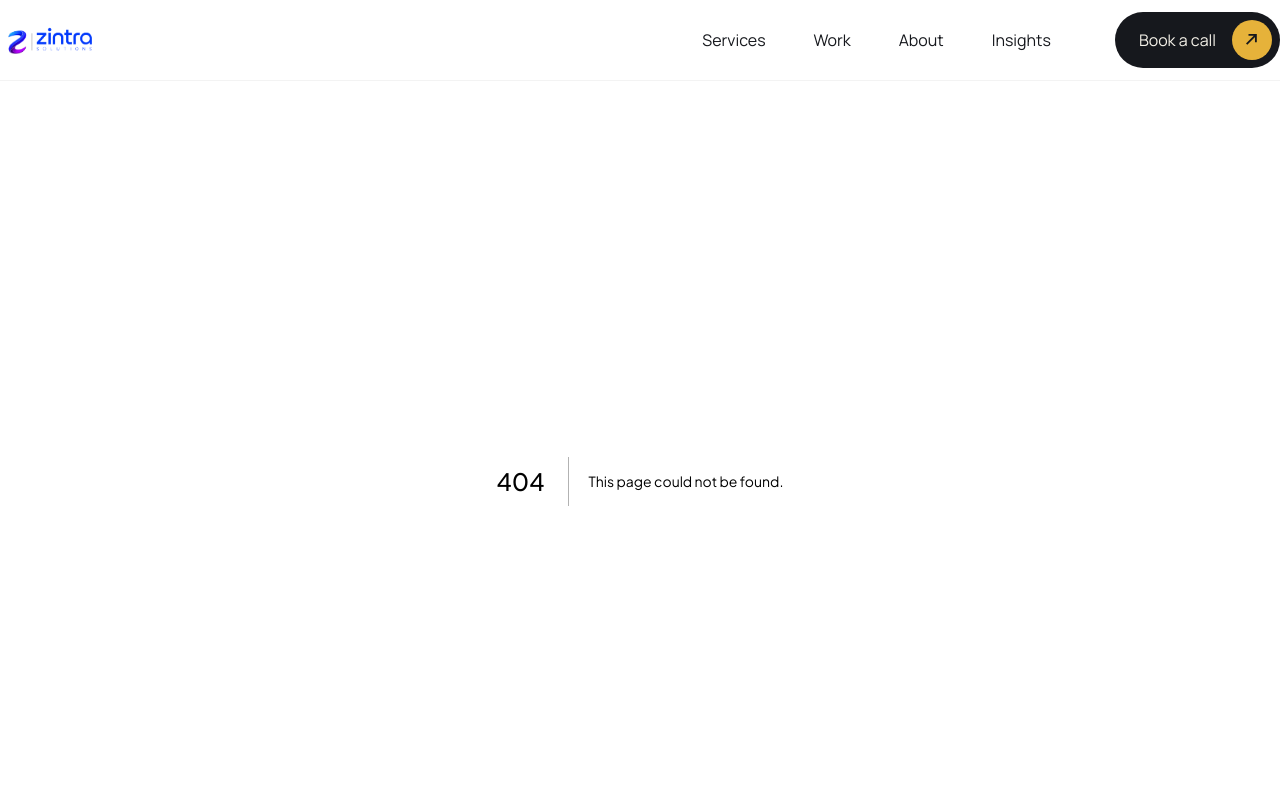
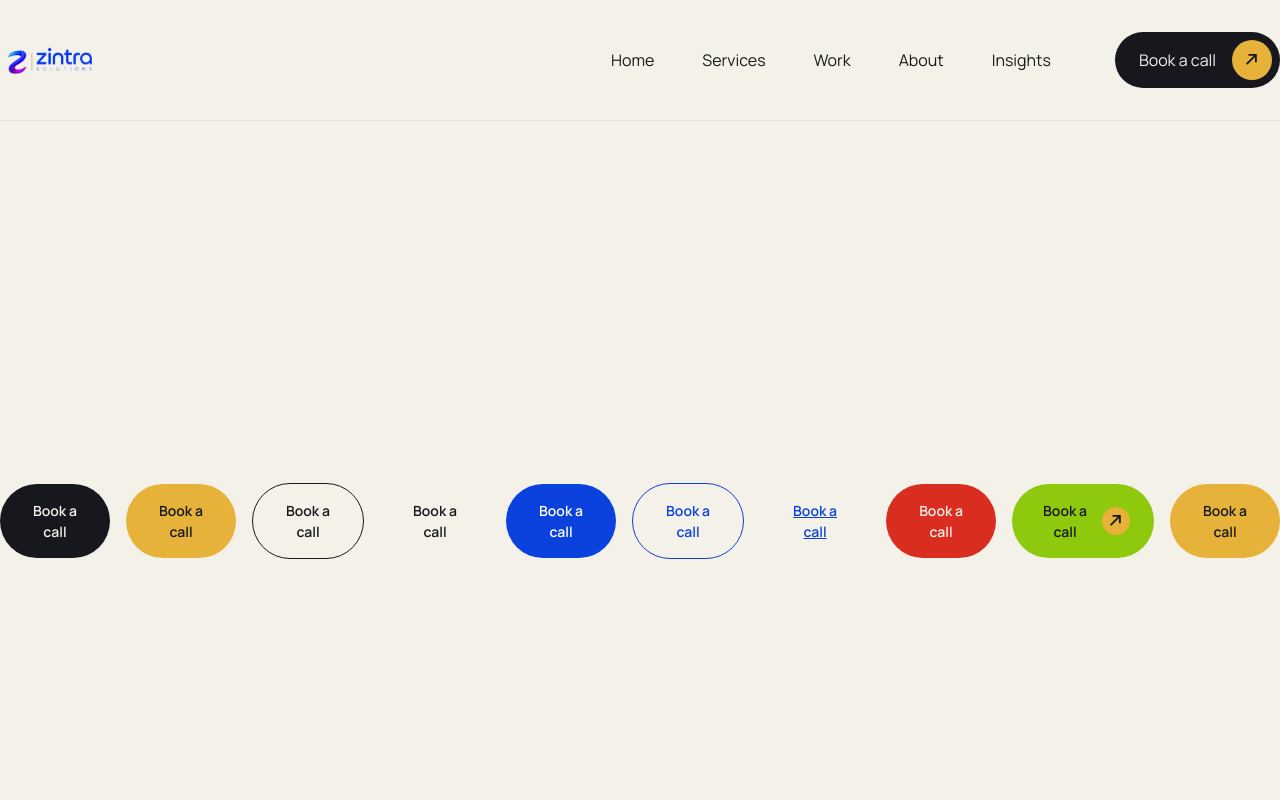
Before and after one commit to Zintra-Solutions/zintrasolutions-FE, a Next.js app: page /buttonSample in a window 1280 px wide. Before the commit this address had no page. Shown: the top 800 px of the page. Built offline with nearby package versions, Linux system fonts and the light colour scheme.

Commit message:
feat:added the reusable button component

```diff
--- /dev/null
+++ b/app/buttonSample/page.jsx
@@ -0,0 +1,46 @@
+import Button from "@/components/ui/Button"
+
+
+const ButtonSample = () => {
+    return (
+        <div className="min-h-screen flex justify-center items-center gap-4">
+
+
+
+            <Button>
+                Book a call
+            </Button>
+            <Button type="secondary" label="Book a call">
+                Book a call
+            </Button>
+            <Button type="outline" label="Book a call">
+                Book a call
+            </Button>
+            <Button type="ghost" label="Book a call">
+                Book a call
+            </Button>
+            <Button type="brand" label="Book a call">
+                Book a call
+            </Button>
+            <Button type="outline-brand" label="Book a call">
+                Book a call
+            </Button>
+            <Button type="link" label="Book a call">
+                Book a call
+            </Button>
+            <Button type="destructive" label="Book a call">
+                Book a call
+            </Button>
+            <Button type="success" iconRight={"/images/nav-arrow.svg"}>
+                Book a call
+            </Button>
+
+            <Button type="warning" label="Book a call">
+                Book a call
+            </Button>
+
+
+        </div>
+    )
+}
+export default ButtonSample
--- a/app/layout.js
+++ b/app/layout.js
@@ -28,7 +28,7 @@ export default function RootLayout({ children }) {
     >
       <body className="min-h-full">
         <Header />
-        <main>
+        <main >
           {children}
         </main>
         <Footer />
--- a/components/Header.jsx
+++ b/components/Header.jsx
@@ -1,10 +1,12 @@
 import Image from "next/image"
 import Link from "next/link"
+import Button from "./ui/Button"
 
 
 
 const Header = () => {
     const navlinks = [
+        { link: "Home", href: "/" },
         { link: "Services", href: "#services" },
         { link: "Work", href: "#work" },
         { link: "About", href: "#about" },
@@ -12,7 +14,7 @@ const Header = () => {
     ]
     return (
         <main className=" text-zintra-ink border-b border-zintra-ink/5">
-            <header className="max-w-7xl mx-auto flex justify-between items-center py-zintra-4 ">
+            <header className="max-w-7xl mx-auto flex justify-between items-center py-zintra-8 ">
                 <div>
                     <Link href="/">
                         <Image src="/images/nav-img.png" alt="Logo" width={100} height={36} />
@@ -32,6 +34,7 @@ const Header = () => {
                             Book a call
                             <span className="bg-zintra-secondary w-10 h-10 rounded-full flex justify-center items-center"><Image src="/images/nav-arrow.svg" width={12} height={12} alt="nav-arrow" /></span>
                         </Link>
+
                     </nav>
                 </div>
             </header>
--- /dev/null
+++ b/components/ui/Button.jsx
@@ -0,0 +1,60 @@
+import { tv } from "tailwind-variants"
+import Image from "next/image"
+import { forwardRef } from "react"
+
+const buttonVariants = tv({
+    base: "inline-flex justify-center items-center gap-zintra-3 px-zintra-7 py-zintra-5 rounded-full font-semibold transition-colors",
+    variants: {
+        type: {
+            primary: "bg-zintra-ink text-zintra-ink-on hover:bg-zintra-ink-hover",
+            secondary: "bg-zintra-secondary text-zintra-secondary-on hover:bg-zintra-secondary-hover hover:text-zintra-ink-on",
+            outline: "border border-zintra-ink text-zintra-ink hover:border-zintra-ink-hover",
+            ghost: "rounded-full",
+            brand: "bg-zintra-primary text-zintra-primary-on hover:bg-zintra-primary-hover",
+            "outline-brand": "border border-zintra-primary text-zintra-primary hover:border-zintra-primary-hover",
+            link: "underline text-zintra-primary hover:text-zintra-primary-hover",
+            destructive: "bg-[#d92d20] text-zintra-ink-on hover:bg-[#b42318]",
+            success: "bg-zintra-success text-zintra-success-on hover:bg-zintra-success-hover",
+            warning: "bg-zintra-secondary text-zintra-secondary-on hover:bg-zintra-secondary-hover",
+
+
+        },
+
+        size: {
+            iconOnly: "w-10 h-10 p-3",
+            lg: "text-[16px] px-zintra-8 py-zintra-6",
+            md: "text-[14px] px-zintra-7 py-zintra-5",
+            sm: "text-[14px] px-zintra-6 py-zintra-4",
+            xs: "text-[12px] px-zintra-4 py-zintra-3",
+
+        },
+
+    },
+
+    defaultVariants: {
+        type: "primary",
+        size: "md",
+    }
+
+})
+
+const Button = forwardRef(({ type, className, children, size, iconLeft, iconRight, ...props }, ref) => {
+    return (
+        <button {...props} className={buttonVariants({ type, className, size })} ref={ref}>
+            {iconLeft && (
+                <span className="flex justify-center items-center shrink-0">
+                    {typeof iconLeft === "string" ? <Image src={iconLeft} alt="" width={16} height={16} /> : iconLeft}
+                </span>
+            )}
+            {children && <span>{children}</span>}
+            {iconRight && (
+                <span className="bg-zintra-secondary p-2 rounded-full flex justify-center items-center shrink-0">
+                    {typeof iconRight === "string" ? <Image src={iconRight} alt="icon" width={12} height={12} /> : iconRight}
+                </span>
+            )}
+        </button>
+    )
+})
+Button.displayName = "Button"
+
+export default Button
--- a/package.json
+++ b/package.json
@@ -12,7 +12,9 @@
     "lucide-react": "^1.41.0",
     "next": "^16.3.4",
     "react": "19.2.4",
-    "react-dom": "19.2.4"
+    "react-dom": "19.2.4",
+    "tailwind-merge": "^3.7.0",
+    "tailwind-variants": "^3.3.1"
   },
   "devDependencies": {
     "@tailwindcss/postcss": "^4",
```
Also changed, not shown: 1 other file (tests, documents, lock files or other folders).
